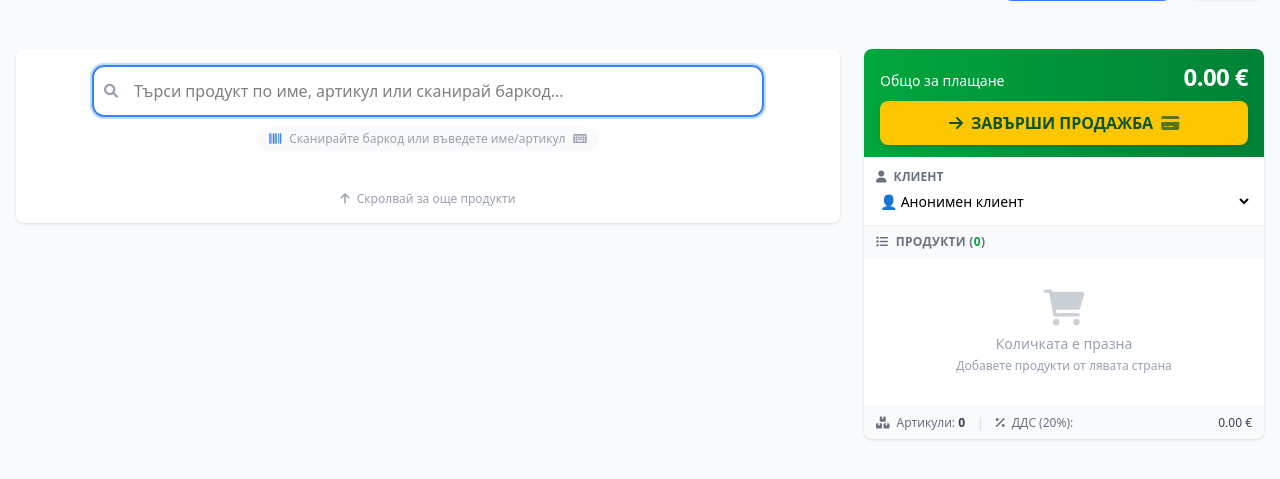
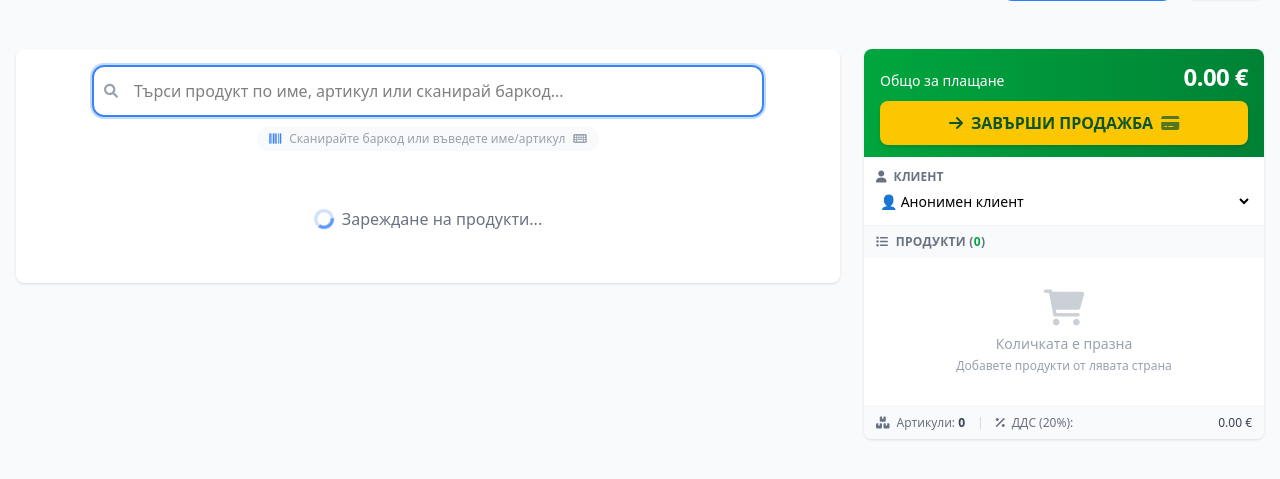
Before and after one commit to cybermanbg-cpu/retail-storage, a Laravel app: template resources/views/pos/index.blade.php in a window 1280 px wide. Shown: the part 135-614 px from the top of the page. Run offline with Laravel 12, Linux system fonts and the light colour scheme; the template is opened without the code that fills it, so the values that code supplies are empty; style sheets or scripts are compiled from the project's sources; some libraries are stand-ins or nearby versions.

Commit message:
глич при рефреш да не се показват продуктите

```diff
--- a/app/Http/Controllers/PosController.php
+++ b/app/Http/Controllers/PosController.php
@@ -246,7 +246,7 @@
                         $q->where('barcode', 'like', "%{$search}%");
                     });
             })
-            ->limit(50)
+            ->limit(10)
             ->get();
 
         return response()->json($products);
--- a/public/js/pos.js
+++ b/public/js/pos.js
@@ -21,7 +21,7 @@
     },
 
     formatMoney(amount) {
-        return amount.toFixed(2) + ' лв.';
+        return amount.toFixed(2) + ' €';
     },
 
     calculateVat(total) {
@@ -55,10 +55,10 @@
                 <div class="flex-1">
                     <div class="font-semibold text-gray-800">${POSUtils.escapeHtml(item.product_name)}</div>
                     <div class="text-sm text-gray-600">${POSUtils.escapeHtml(item.variant_name || 'Стандартен')}</div>
-                    <div class="text-sm text-gray-500">${itemPrice.toFixed(2)} лв. × ${quantity}</div>
+                    <div class="text-sm text-gray-500">${itemPrice.toFixed(2)} € × ${quantity}</div>
                 </div>
                 <div class="text-right">
-                    <div class="font-bold text-primary-600">${itemTotal.toFixed(2)} лв.</div>
+                    <div class="font-bold text-primary-600">${itemTotal.toFixed(2)} €</div>
                     <button onclick="window.POSInstance.removeFromCart(${index})"
                             class="delete-item-btn mt-2 w-full flex items-center justify-center gap-1 text-red-500 hover:text-white hover:bg-red-500 text-sm py-1 px-2 rounded-lg transition-all duration-200">
                         <i class="fas fa-trash-alt text-xs"></i>
@@ -109,7 +109,12 @@
         this.pos = posInstance;
     }
 
-    loadAllProducts() {
+   loadAllProducts() {
+    // Покажи индикатора
+    $('#loadingIndicator').removeClass('hidden');
+    $('#productsGrid').addClass('hidden');
+    $('#scrollHint').addClass('hidden');
+
         $.get('/pos/search', { search: '' })
             .done((products) => this.displayResults(products))
             .fail(() => console.error('Грешка при зареждане на продукти'));
@@ -169,8 +174,13 @@
         }, 300);
     }
 
-    displayResults(products) {
-        let productsHtml = '';
+   displayResults(products) {
+    // Скрий индикатора за зареждане
+    $('#loadingIndicator').addClass('hidden');
+    $('#productsGrid').removeClass('hidden');
+    $('#scrollHint').removeClass('hidden');
+
+    let productsHtml = '';
 
         if (products.length === 0) {
             productsHtml = '<div class="col-span-full text-center text-gray-500 py-8">Няма намерени продукти</div>';
@@ -196,7 +206,7 @@
                                 <div class="text-sm text-gray-600">${POSUtils.escapeHtml((variant.color?.name || '') + ' ' + (variant.size?.name || ''))}</div>
                                 <div class="text-xs text-gray-400">Артикул: ${POSUtils.escapeHtml(product.sku)}</div>
                                 ${barcodeInfo}
-                                <div class="text-lg font-bold text-primary-600 mt-2">${POSUtils.parsePrice(variant.final_price).toFixed(2)} лв.</div>
+                                <div class="text-lg font-bold text-primary-600 mt-2">${POSUtils.parsePrice(variant.final_price).toFixed(2)} €</div>
                             </div>
                         `;
                     });
@@ -209,7 +219,7 @@
                              data-price="${product.base_price}">
                             <div class="font-semibold text-gray-800">${POSUtils.escapeHtml(product.name)}</div>
                             <div class="text-xs text-gray-400">Артикул: ${POSUtils.escapeHtml(product.sku)}</div>
-                            <div class="text-lg font-bold text-primary-600 mt-2">${POSUtils.parsePrice(product.base_price).toFixed(2)} лв.</div>
+                            <div class="text-lg font-bold text-primary-600 mt-2">${POSUtils.parsePrice(product.base_price).toFixed(2)} €</div>
                         </div>
                     `;
                 }
--- a/resources/views/pos/partials/products-grid.blade.php
+++ b/resources/views/pos/partials/products-grid.blade.php
@@ -4,25 +4,21 @@
         <!-- Секция за търсене - центрирана -->
         <div class="mb-6">
             <div class="relative max-w-2xl mx-auto">
-                <!-- Икона за търсене в ляво -->
                 <div class="absolute inset-y-0 left-0 pl-3 flex items-center pointer-events-none">
                     <i class="fas fa-search text-gray-400 text-sm"></i>
                 </div>
 
-                <!-- Поле за търсене -->
                 <input type="text" id="searchInput"
                        placeholder="Търси продукт по име, артикул или сканирай баркод..."
                        class="w-full pl-10 pr-12 py-3 border-2 border-gray-200 rounded-xl focus:outline-none focus:border-primary-500 focus:ring-2 focus:ring-primary-200 transition-all duration-200"
                        autofocus>
 
-                <!-- Бутон за изчистване -->
                 <button id="clearSearchBtn"
                         class="absolute right-3 top-1/2 transform -translate-y-1/2 text-gray-400 hover:text-red-500 transition-all duration-200 hidden w-7 h-7 rounded-full hover:bg-red-50 items-center justify-center">
                     <i class="fas fa-times-circle text-lg"></i>
                 </button>
             </div>
 
-            <!-- Индикация под полето -->
             <div class="text-center mt-2">
                 <p class="text-xs text-gray-400 inline-flex items-center gap-2 bg-gray-50 px-3 py-1 rounded-full">
                     <i class="fas fa-barcode text-primary-500"></i>
@@ -32,9 +28,20 @@
             </div>
         </div>
 
-        <!-- Грид с продукти -->
-        <div id="productsGrid" class="grid grid-cols-2 md:grid-cols-3 gap-4 max-h-[600px] overflow-y-auto">
-            @foreach ($products as $product)
+        <!-- Индикатор за зареждане -->
+        <div id="loadingIndicator" class="text-center py-8">
+            <div class="inline-flex items-center gap-2 text-gray-500">
+                <svg class="animate-spin h-5 w-5 text-primary-500" xmlns="http://www.w3.org/2000/svg" fill="none" viewBox="0 0 24 24">
+                    <circle class="opacity-25" cx="12" cy="12" r="10" stroke="currentColor" stroke-width="4"></circle>
+                    <path class="opacity-75" fill="currentColor" d="M4 12a8 8 0 018-8V0C5.373 0 0 5.373 0 12h4zm2 5.291A7.962 7.962 0 014 12H0c0 3.042 1.135 5.824 3 7.938l3-2.647z"></path>
+                </svg>
+                <span>Зареждане на продукти...</span>
+            </div>
+        </div>
+
+        <!-- Грид с продукти (скрит до зареждане) -->
+        <div id="productsGrid" class="grid grid-cols-2 md:grid-cols-3 gap-4 max-h-[600px] overflow-y-auto hidden">
+          @foreach ($products as $product)
                 @foreach ($product->variants as $variant)
                     <div class="product-card bg-white border border-gray-200 rounded-lg p-3 cursor-pointer hover:border-primary-500 hover:shadow-md transition-all duration-200"
                          data-variant-id="{{ $variant->id }}"
@@ -55,8 +62,7 @@
             @endforeach
         </div>
 
-        <!-- Индикатор за край на списъка -->
-        <div class="text-center mt-4 text-xs text-gray-400">
+        <div class="text-center mt-4 text-xs text-gray-400 hidden" id="scrollHint">
             <i class="fas fa-arrow-up mr-1"></i> Скролвай за още продукти
         </div>
     </div>
```
Also changed, not shown: resources/js/pos.js (+13 -3 lines).
